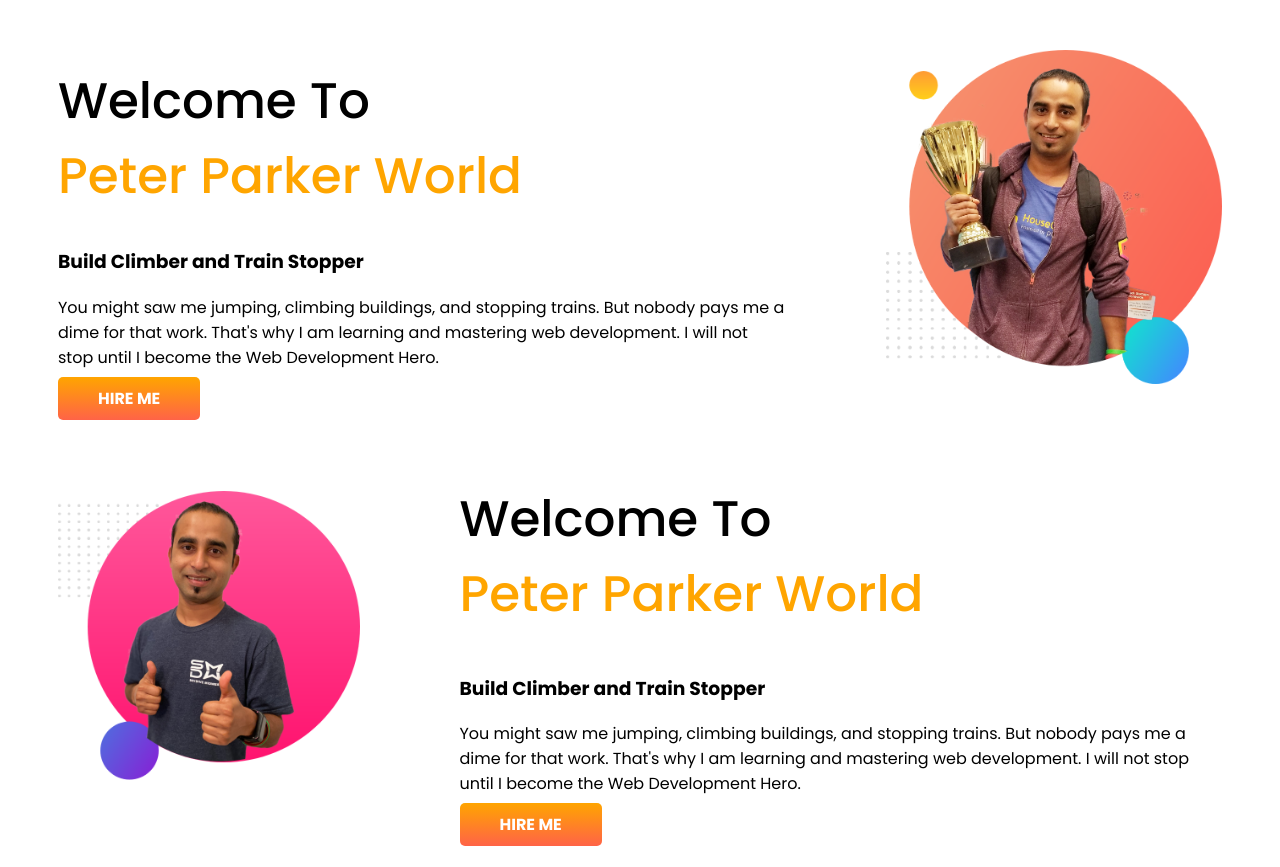
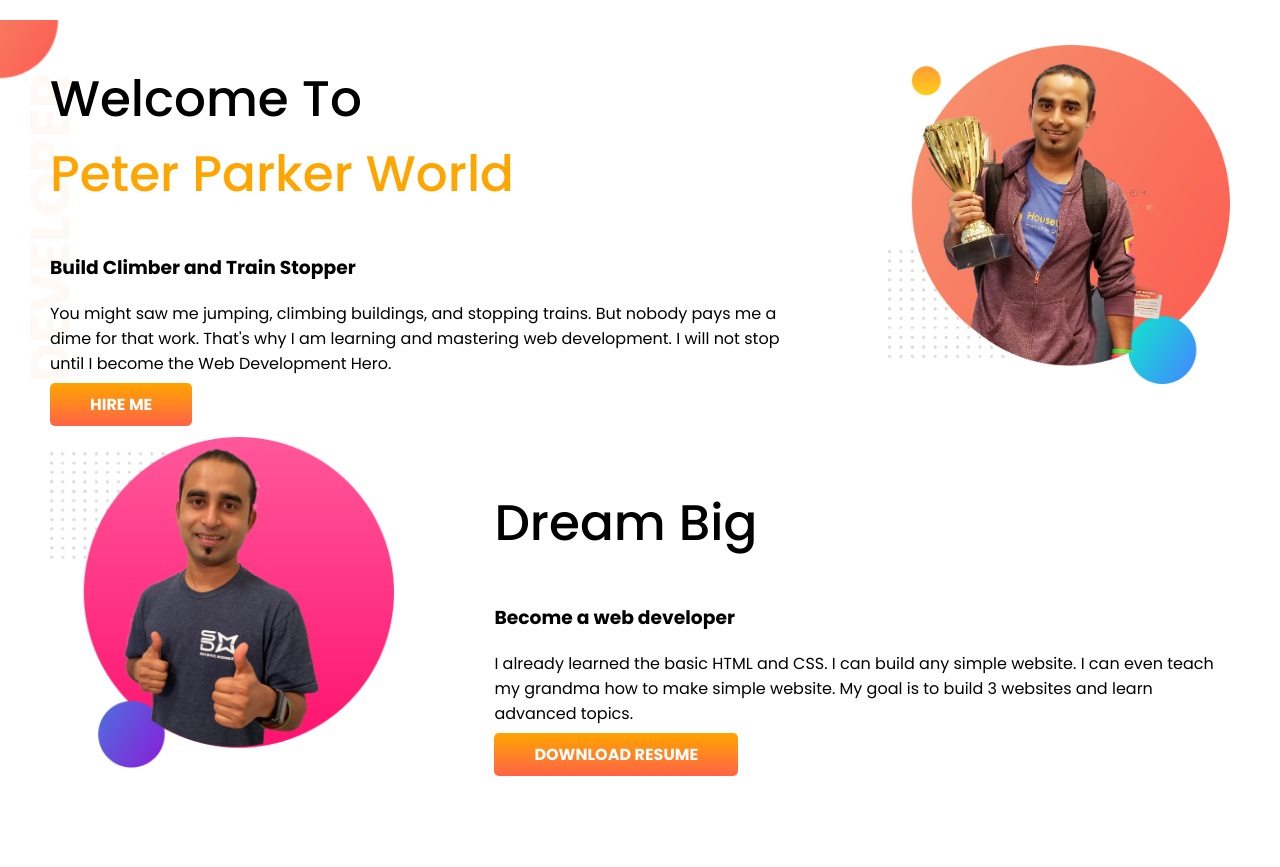
Before and after one commit to Mehedi615/demo-portfolio, a plain HTML site: page index.html in a window 1280 px wide. After the commit the page ends 800 px from the top, so only its background shows below. Drawn offline with Linux system fonts and the light colour scheme.

Commit message:
dream section

```diff
--- a/css/style.css
+++ b/css/style.css
@@ -1,7 +1,13 @@
 @import url("https://fonts.googleapis.com/css2?family=Poppins:wght@400;500;600;700;800;900&display=swap");
+/* * {
+  margin: 0;
+
+  box-sizing: border-box;
+} */
 
 body {
   font-family: "Poppins", sans-serif;
+  margin: 0;
 }
 h1 {
   font-size: 50px;
@@ -12,7 +18,7 @@ h1 span {
 }
 .container {
   display: flex;
-  margin: 30px 0;
+
   justify-content: center;
   align-items: center;
 }
@@ -35,3 +41,12 @@ h1 span {
 .container img {
   width: 100%;
 }
+.top {
+  background-image: url("../images/top-banner.png");
+  background-repeat: no-repeat;
+}
+
+.header,
+.dream {
+  margin: 20px 0;
+}
--- a/index.html
+++ b/index.html
@@ -10,7 +10,8 @@
 </head>
 
 <body>
-    <div class="container">
+    <section class="top">
+        <div class=" container header">
             <div class="col_1-2">
                 <h1>Welcome To <br>
                     <span>Peter Parker World</span>
@@ -26,23 +27,21 @@
                 <img src="images/jhankar.png" alt="jhankar">
             </div>
         </div>
-
+    </section>
     <!-- showcase  -->
 
-    <section class="container">
+    <section class="container dream">
         <div class="col_1-2">
             <img src="images/jhankar2.png" alt="">
         </div>
         <div class="col_1-2">
-            <h1>Welcome To <br>
-                <span>Peter Parker World</span>
-            </h1>
-            <h3>Build Climber and Train Stopper
+            <h1>Dream Big </h1>
+            <h3>Become a web developer
             </h3>
-            <p>You might saw me jumping, climbing buildings, and stopping trains. But nobody pays me a dime for that
-                work. That's why I am learning and mastering web development. I will not stop until I become the Web
-                Development Hero.</p>
-            <a target="_blank" href="">Hire Me</a>
+
+            <p>I already learned the basic HTML and CSS. I can build any simple website. I can even teach my grandma how
+                to make simple website. My goal is to build 3 websites and learn advanced topics.</p>
+            <a target="_blank" href="">DOWNLOAD RESUME</a>
         </div>
 
     </section>
```
Lines whose indentation alone changed are shown as unchanged.
